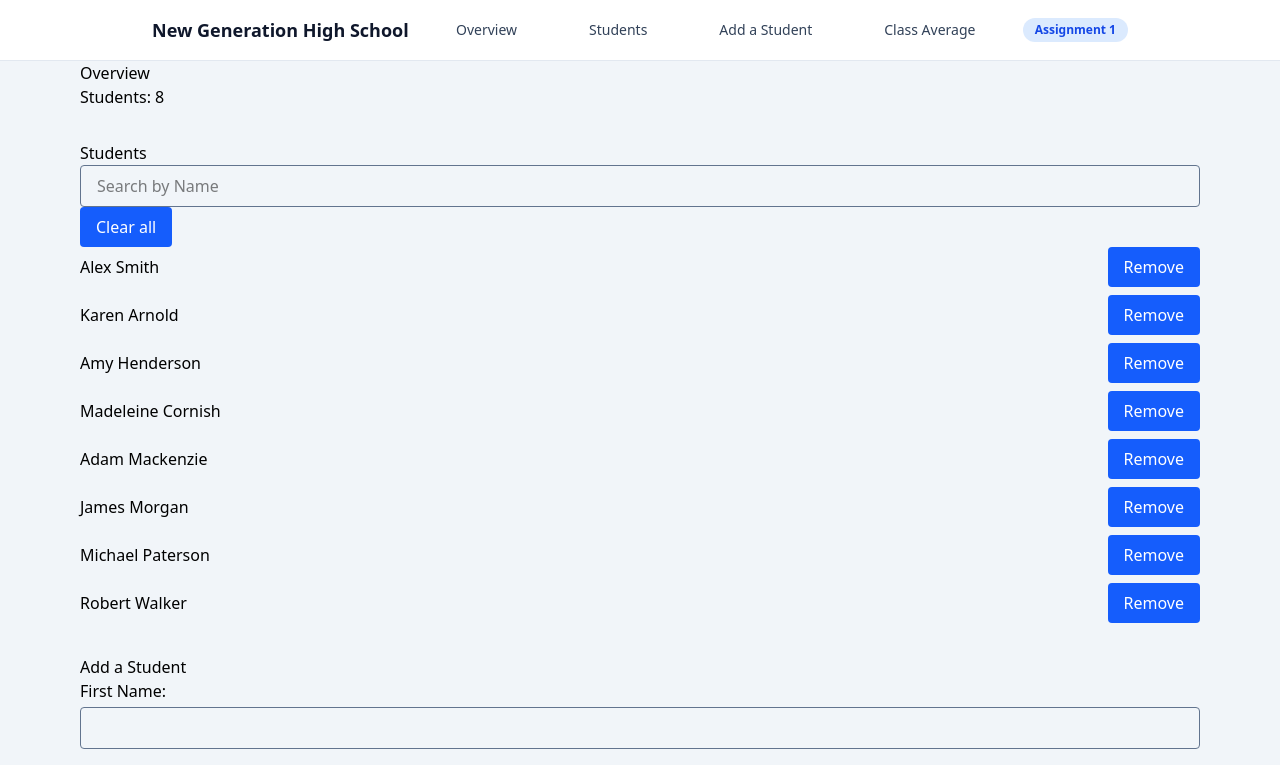
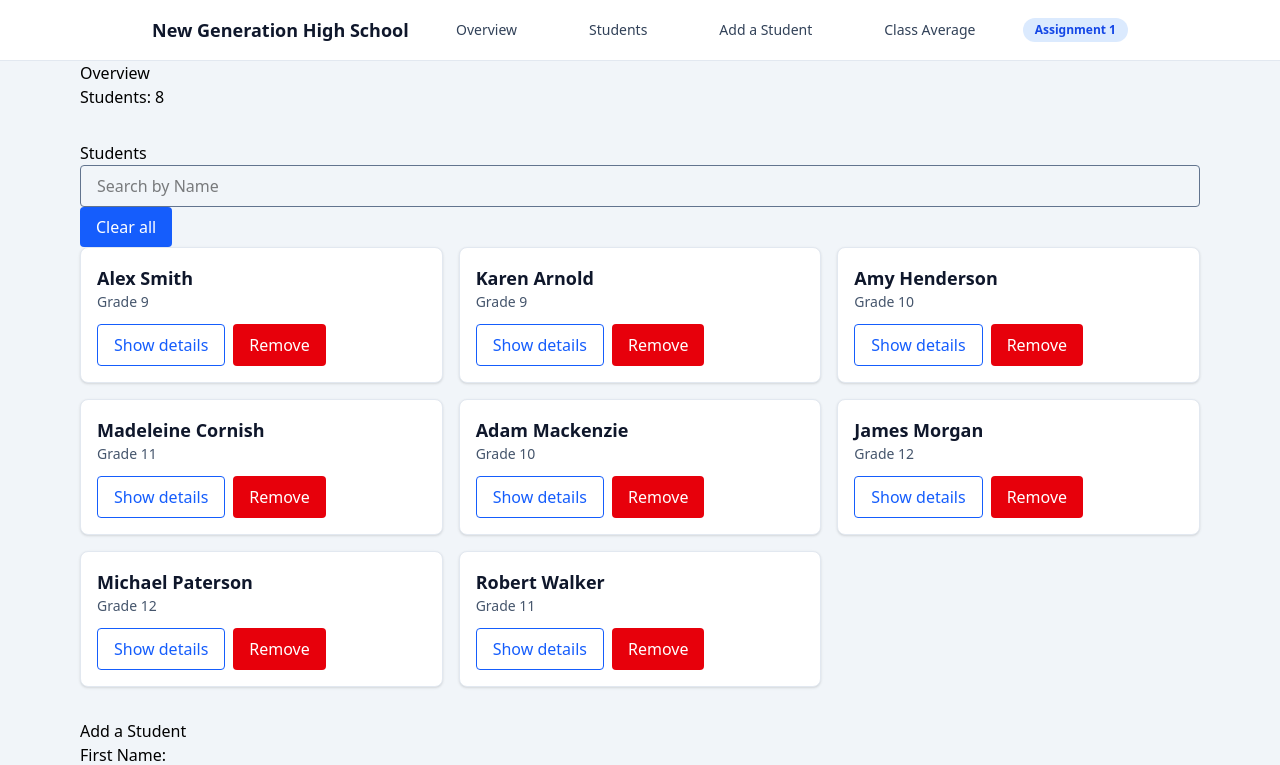
Before and after one commit to Ekutepev/exploring-front-end-development-components, a Next.js app: page / in a window 1280 px wide. Shown: the top 765 px of the page. Built offline with nearby package versions, Linux system fonts and the light colour scheme.

Commit message:
replaced temp list in StudentPortal with actual connection to StudentList.

```diff
--- a/components/StudentPortal.tsx
+++ b/components/StudentPortal.tsx
@@ -14,6 +14,7 @@
 import { Student, students, } from "@/data/students";
 import SearchBox from "./SearchBox";
 import AddStudent from "./AddStudent";
+import StudentList from "./StudentList";
 import { useState } from "react";
 
 // Component
@@ -81,12 +82,9 @@ const StudentPortal = () => {
                     className=" rounded bg-blue-600 px-4 py-2 text-white hover:bg-blue-700 cursor-pointer transition">
                     Clear all
                 </button>
-                <ul className="flex flex-col gap-2 "> {/* this is temp as i need the StudentList to add here*/}
-                    {filteredStudents.map((student) => (<li key={student.id} className="flex items-center justify-between">
-                        {student.firstName} {student.lastName}
-                        <button onClick={() => handleRemove(student.id)} className="rounded bg-blue-600 px-4 py-2 text-white hover:bg-blue-700 cursor-pointer transition">Remove</button>
-                    </li>))}
-                </ul>
+                <StudentList
+                    students={filteredStudents}
+                    onRemove={handleRemove} />
             </section>
             {/* Add a student section */}
             <section id="add-student">
```
